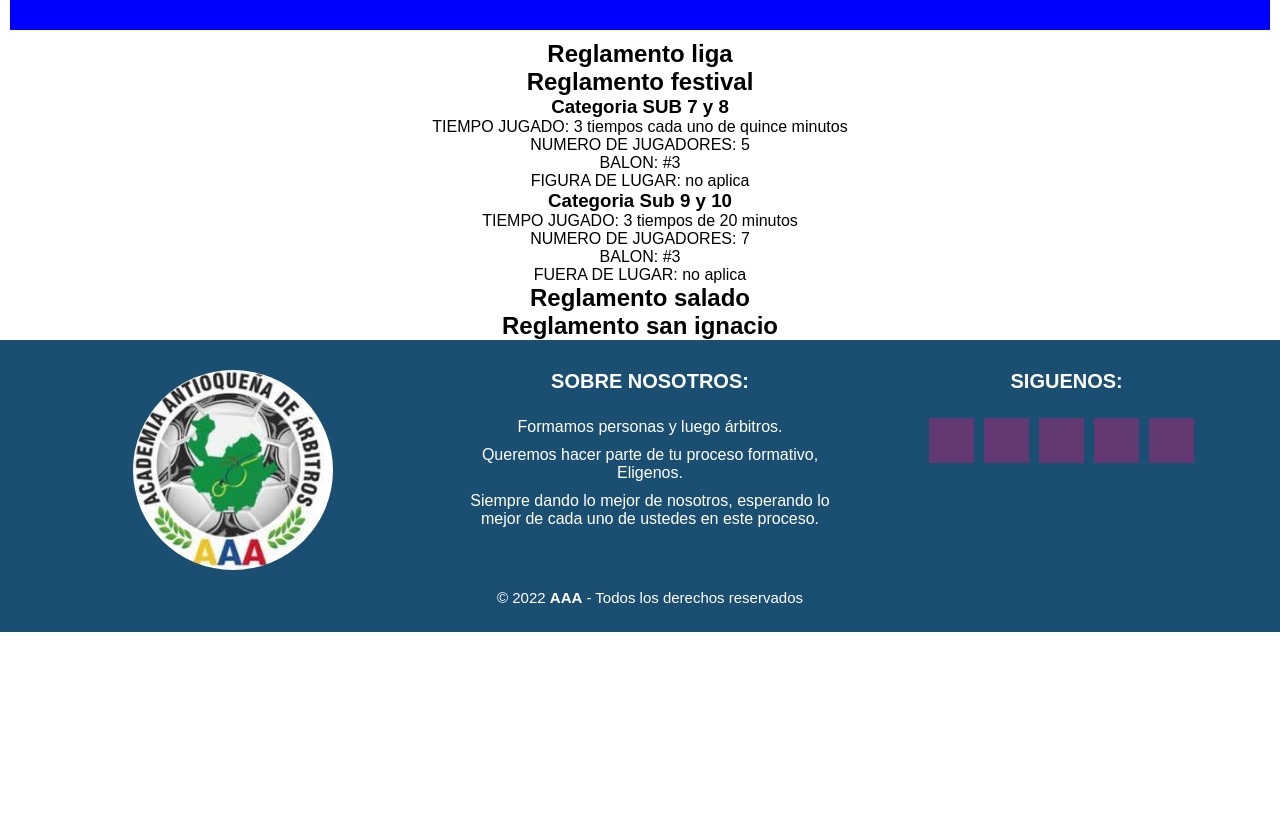
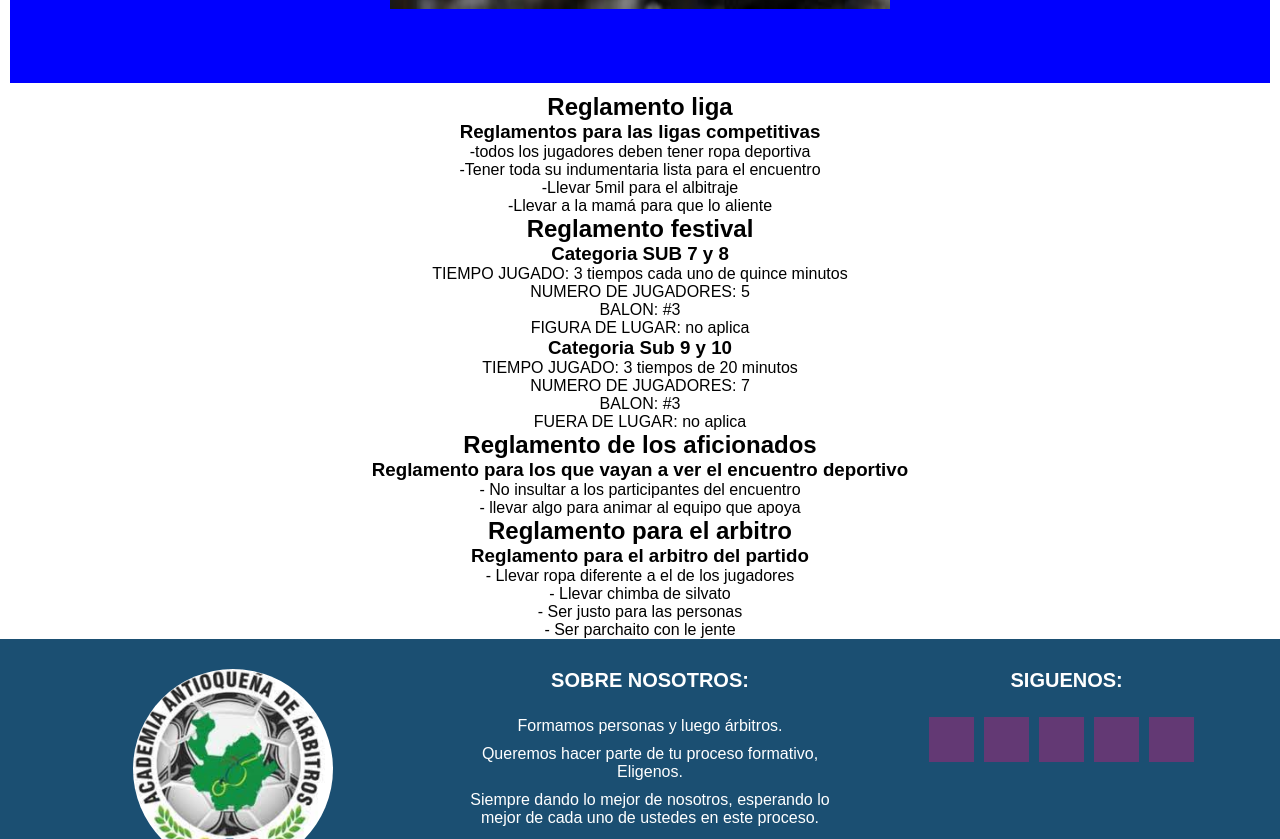
Before and after one commit to joseherrera92/Proyecto-Final-Desarrollo-web, a React (Create React App) app in the folder proyecto/: page / in a window 1280 px wide. Shown: the part 1520-2359 px from the top of the page. Before the commit the page ends 2152 px from the top, so only its background shows below. Built offline with nearby package versions, Linux system fonts and the light colour scheme.

Commit message:
Cambios en reglamento.js
se hicieron cambios y inserciones en reglamento.js  .

```diff
--- a/proyecto/src/componentes/Novedades.js
+++ b/proyecto/src/componentes/Novedades.js
@@ -3,7 +3,7 @@ import styles from './css/Novedades.css';
 import foto_federico from './Img/foto_federico.jpg';
 import foto_banderin from './Img/foto_banderin.jpg';
 import foto_arbitro from './Img/foto_arbitro.jpg'
-import foto_bicho from './Img/elBicho.jfif'
+import foto_bicho from './Img/elBicho.jpg'
 
 const  Novedades = () => {
     return(
@@ -38,7 +38,7 @@ const  Novedades = () => {
                        <h1> el bicho se gano el mundial, siuuuuuuu </h1>
                        <p> y se lo dedica a su mejor amigo james david loaiza en medellin, que humildad la del bicho. </p>
                        <figure>
-                           <img className='img' src={foto_bicho} alt ="./Img/elBicho.jfif"/>
+                           <img className='img' src={foto_bicho} alt ="./Img/elBicho.jpg"/>
                            <figcaption>
                            Por James Loaiza
                            </figcaption>
--- a/proyecto/src/componentes/Reglamentos.js
+++ b/proyecto/src/componentes/Reglamentos.js
@@ -7,6 +7,13 @@ const Reglamentos = () => {
             <article className='reglamento-liga'>
                 <></>
                 <h2> Reglamento liga</h2>
+                <h3> Reglamentos para las ligas competitivas</h3>
+                <p>
+                 <p> -todos los jugadores deben tener ropa deportiva</p>
+                 <p> -Tener toda su indumentaria lista para el encuentro</p>
+                 <p> -Llevar 5mil para el albitraje </p>
+                 <p> -Llevar a la mamá para que lo aliente </p>
+                </p>
 
             </article>
 
@@ -34,12 +41,24 @@ const Reglamentos = () => {
 
             </article>
 
-            <article className='reglamento-salado'>
-                 <h2> Reglamento salado</h2>
+            <article className='reglamento-aficionado'>
+                 <h2> Reglamento de los aficionados</h2>
+                 <h3> Reglamento para los que vayan a ver el encuentro deportivo</h3>
+                <p>
+                 <p> - No insultar a los participantes del encuentro</p>
+                 <p>- llevar algo para animar al equipo que apoya</p>
+                </p>
             </article>
 
-            <article className='regalemnto-san-ignacio'>
-                 <h2> Reglamento san ignacio</h2>
+            <article className='regalemnto-arbitro'>
+                 <h2> Reglamento para el arbitro</h2>
+                 <h3> Reglamento para el arbitro del partido </h3>
+                <p>
+                 <p> - Llevar ropa diferente a el de los jugadores</p>
+                 <p> - Llevar chimba de silvato </p>
+                 <p> - Ser justo para las personas </p>
+                 <p> - Ser parchaito con le jente </p>
+                </p>
             </article>
         </section>
     );
```
